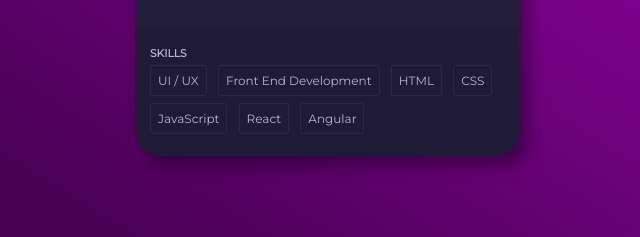
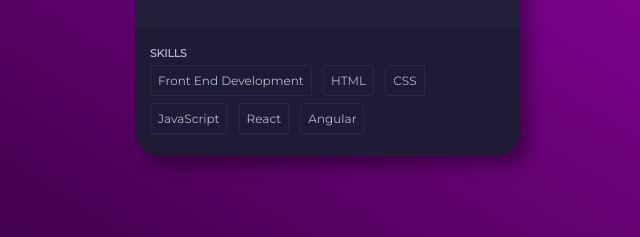
Before and after one commit to ajinkyakhandar/ajinkyakhandar.github.io, a plain HTML site: page index.html in a window 1280 px wide. Shown: the part 503-740 px from the top of the page, 313-953 px from the left. Drawn offline with Linux system fonts and the light colour scheme.

Commit message:
skill update

```diff
--- a/index.html
+++ b/index.html
@@ -18,7 +18,6 @@
         <div class="skills">
             <h6>Skills</h6>
             <ul>
-                <li>UI / UX</li>
                 <li>Front End Development</li>
                 <li>HTML</li>
                 <li>CSS</li>
```
